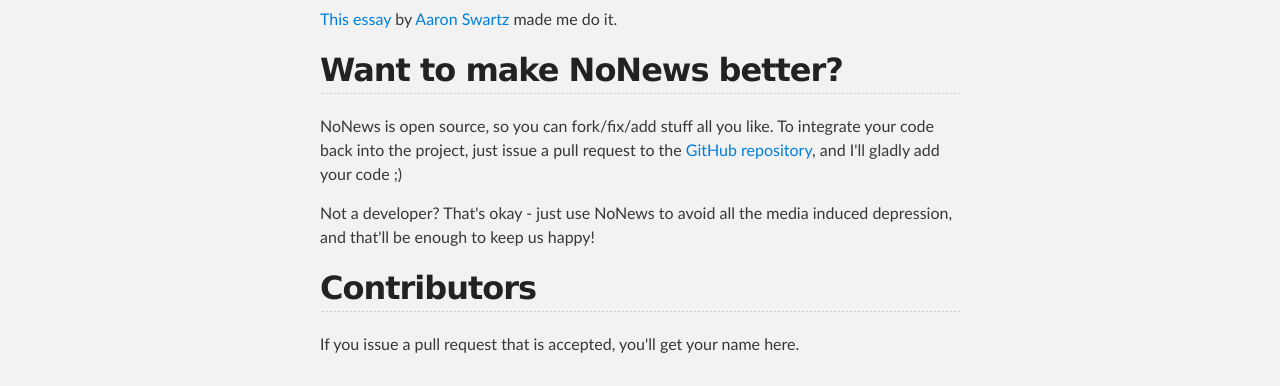
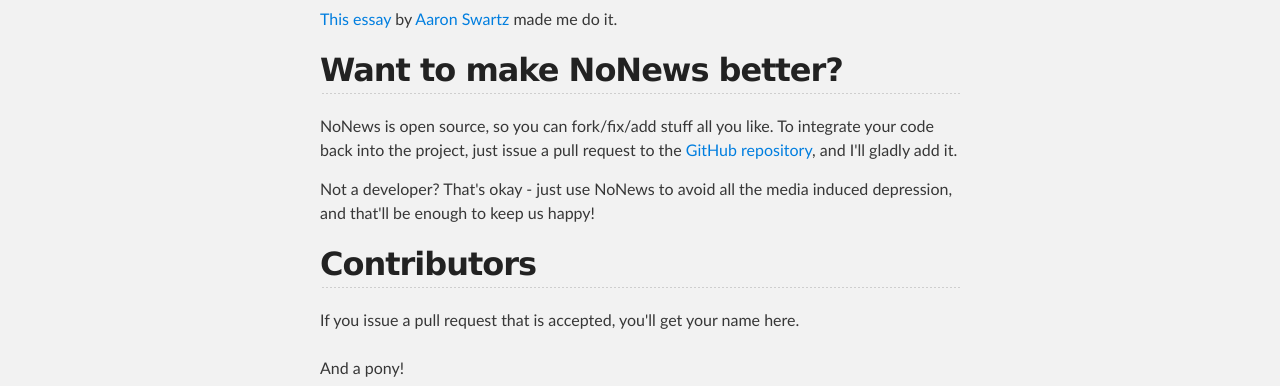
Before and after one commit to JDStraughan/nonews, a plain HTML site: page index.html in a window 1280 px wide. Shown: the part 761-1147 px from the top of the page. Drawn offline with Linux system fonts and the light colour scheme.

Commit message:
Now with 100% less smiley faces

```diff
--- a/index.html
+++ b/index.html
@@ -47,7 +47,7 @@
 
 		<h2>Want to make NoNews better?</h2>
 
-		<p>NoNews is open source, so you can fork/fix/add stuff all you like.  To integrate your code back into the project, just issue a pull request to the <a href="https://github.com/JDStraughan/nonews">GitHub repository</a>, and I'll gladly add your code ;)</p>
+		<p>NoNews is open source, so you can fork/fix/add stuff all you like.  To integrate your code back into the project, just issue a pull request to the <a href="https://github.com/JDStraughan/nonews">GitHub repository</a>, and I'll gladly add it.</p>
 
 		<p>Not a developer?  That's okay - just use NoNews to avoid all the media induced depression, and that'll be enough to keep us happy!</p>
 
```
